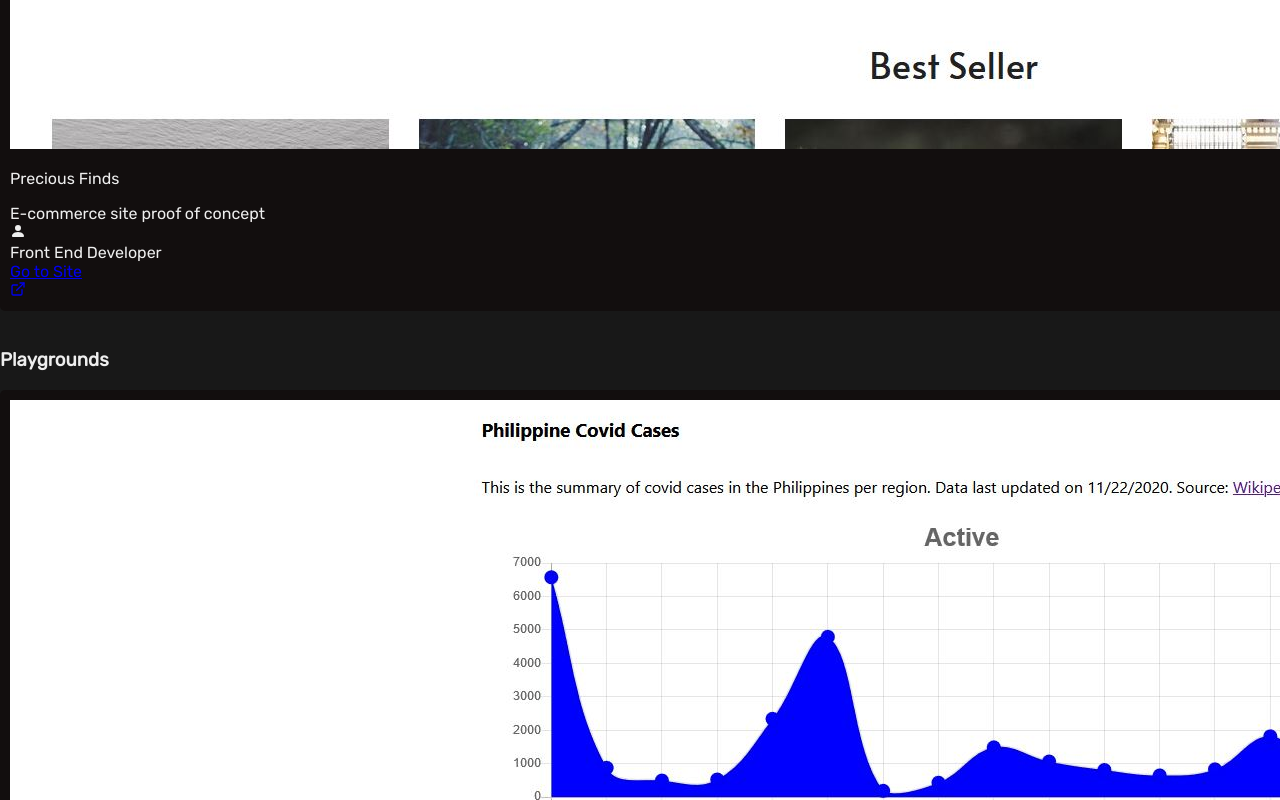
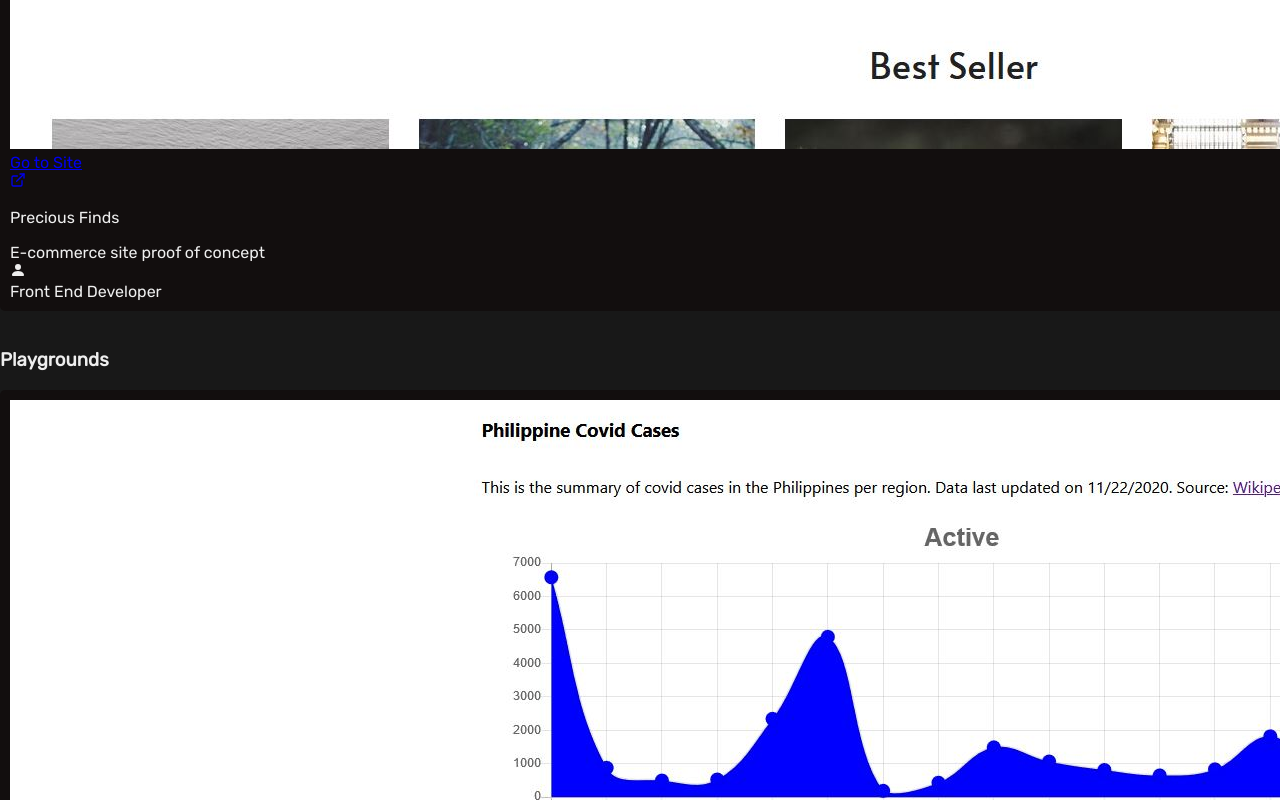
Before and after one commit to lueenavarro/portfolio, a Next.js app: page /works in a window 1280 px wide. Shown: the part 2000-2800 px from the top of the page. Built offline with nearby package versions, Linux system fonts and the light colour scheme.

Commit message:
Change style in work component

```diff
--- a/components/Work.jsx
+++ b/components/Work.jsx
@@ -3,14 +3,7 @@ import styles from "./Work.module.scss";
 import { FiExternalLink } from "react-icons/fi";
 import { BsPersonFill } from "react-icons/bs";
 
-const Work = ({
-  screenshot,
-  title,
-  description,
-  link,
-  onClick,
-  role,
-}) => {
+const Work = ({ screenshot, title, description, link, onClick, role }) => {
   const cursorStyle = { cursor: onClick ? "pointer" : "select" };
 
   return (
@@ -18,29 +11,32 @@ const Work = ({
       <div className={styles.workScreenshot}>
         <img src={screenshot} alt={title} />
         <div className={styles.workOverlay}>
-          <p className={styles.workTitle}>{title}</p>
+          {link && (
+            <div className={styles.linkOverlay}>
+              <a href={link} target="_blank" className={styles.linkButton}>
+                <span>Go to Site</span>{" "}
+                <div className={styles.linkIcon}>
+                  <FiExternalLink />
+                </div>
+              </a>
+            </div>
+          )}
         </div>
       </div>
       <div className={styles.workDescription}>
+        <p className={styles.workTitle}>{title}</p>
+
         {description}
         {role && (
           <div className={styles.workRole}>
-            <div className={styles.workRoleIcon}><BsPersonFill /></div>
+            <div className={styles.workRoleIcon}>
+              <BsPersonFill />
+            </div>
 
             {role}
           </div>
         )}
       </div>
-      {link && (
-        <div className={styles.linkOverlay}>
-          <a href={link} target="_blank" className={styles.linkButton}>
-            <span>Go to Site</span>{" "}
-            <div className={styles.linkIcon}>
-              <FiExternalLink />
-            </div>
-          </a>
-        </div>
-      )}
     </div>
   );
 };
--- a/components/Work.module.scss
+++ b/components/Work.module.scss
@@ -4,7 +4,6 @@
   padding: 10px;
   box-sizing: border-box;
   border-radius: 5px;
-  position: relative;
 
   &:hover,
   &:active {
@@ -16,6 +15,16 @@
   &-link {
     color: var(--color-text);
     text-decoration: none;
+  }
+
+  &-screenshot {
+    width: 100%;
+    position: relative;
+    overflow: auto;
+
+    img {
+      width: 100%;
+    }
   }
 
   &-overlay {
@@ -32,16 +41,6 @@
     right: 0;
     background: linear-gradient(transparent 5%, var(--color-darker-primary));
     transition: opacity 0.2s;
-  }
-
-  &-screenshot {
-    width: 100%;
-    position: relative;
-    overflow: auto;
-
-    img {
-      width: 100%;
-    }
   }
 
   &-title {
```
